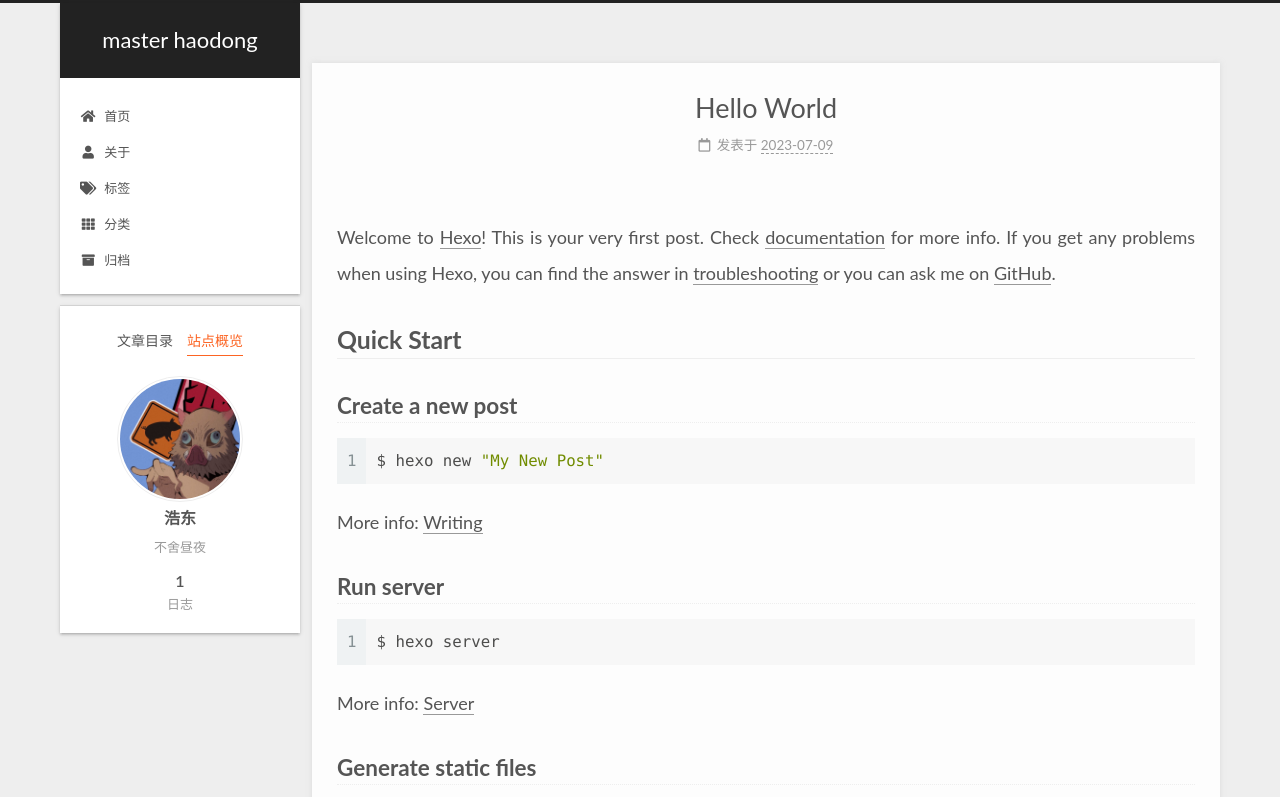
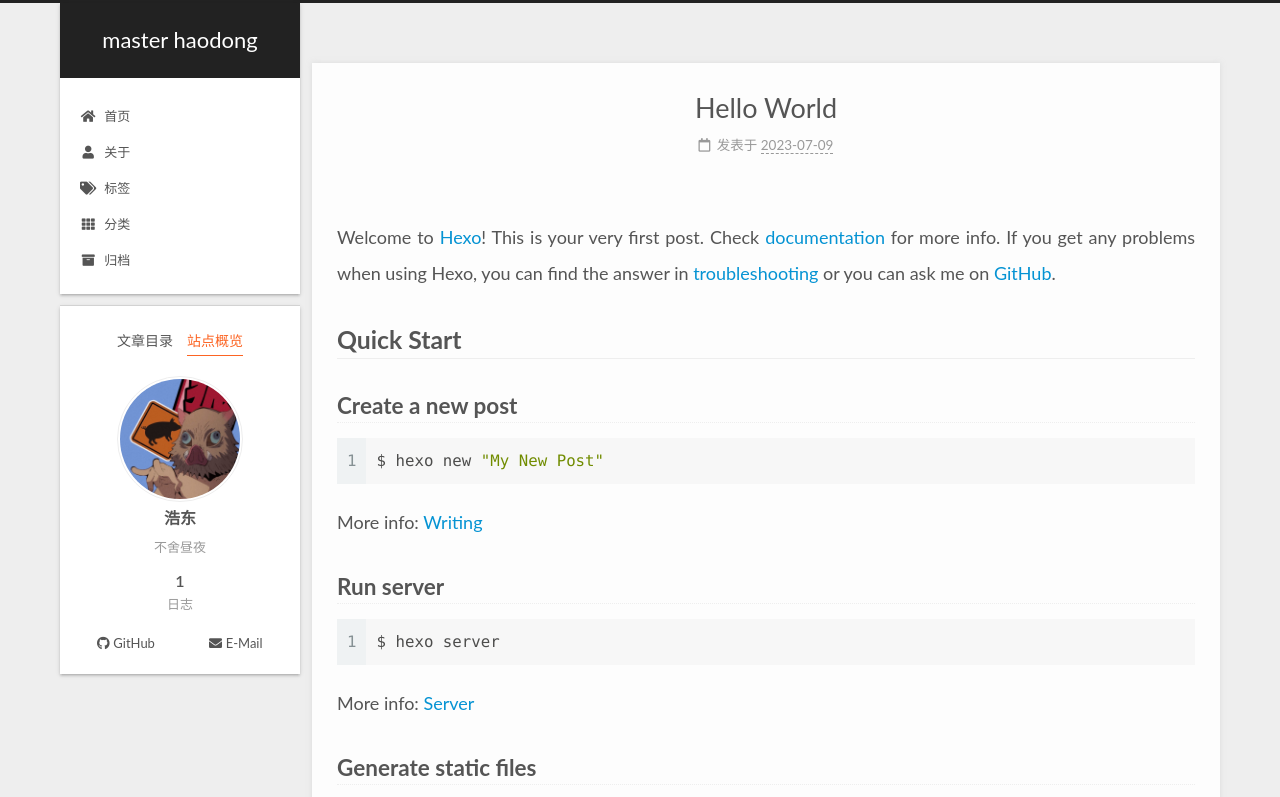
Before and after one commit to chantchanH7/chantchanH7.github.io, a plain HTML site: page 2023/07/09/hello-world/index.html in a window 1280 px wide. Both pictures are taken after a click on the item "站点概览". Shown: the top 797 px of the page. Drawn offline with Linux system fonts and the light colour scheme.

Commit message:
Site updated: 2023-07-09 21:12:33

```diff
--- a/2023/07/09/hello-world/index.html
+++ b/2023/07/09/hello-world/index.html
@@ -309,6 +309,14 @@
       </div>
   </nav>
 </div>
+  <div class="links-of-author motion-element">
+      <span class="links-of-author-item">
+        <a href="https://github.com/chantchanH7" title="GitHub → https:&#x2F;&#x2F;github.com&#x2F;chantchanH7" rel="noopener" target="_blank"><i class="fab fa-github fa-fw"></i>GitHub</a>
+      </span>
+      <span class="links-of-author-item">
+        <a href="/562879980@qq.com" title="E-Mail → 562879980@qq.com"><i class="fa fa-envelope fa-fw"></i>E-Mail</a>
+      </span>
+  </div>
 
 
 
--- a/css/main.css
+++ b/css/main.css
@@ -1169,7 +1169,7 @@ pre .javascript .function {
 }
 .links-of-author a::before,
 .links-of-author span.exturl::before {
-  background: #cba86f;
+  background: #f565ff;
   border-radius: 50%;
   content: ' ';
   display: inline-block;
@@ -1971,6 +1971,14 @@ pre .javascript .function {
 #qr p {
   text-align: center;
 }
+.post-body p a {
+  color: #0593d3;
+  border-bottom: none;
+}
+.post-body p a:hover {
+  color: #0477ab;
+  text-decoration: underline;
+}
 .category-all-page .category-all-title {
   text-align: center;
 }
```
Also changed, not shown: about/index.html (+8 -0 lines), archives/2023/07/index.html (+8 -0 lines), archives/2023/index.html (+8 -0 lines), archives/index.html (+8 -0 lines), categories/index.html (+8 -0 lines), index.html (+8 -0 lines), resources/index.html (+8 -0 lines), tags/index.html (+8 -0 lines).
